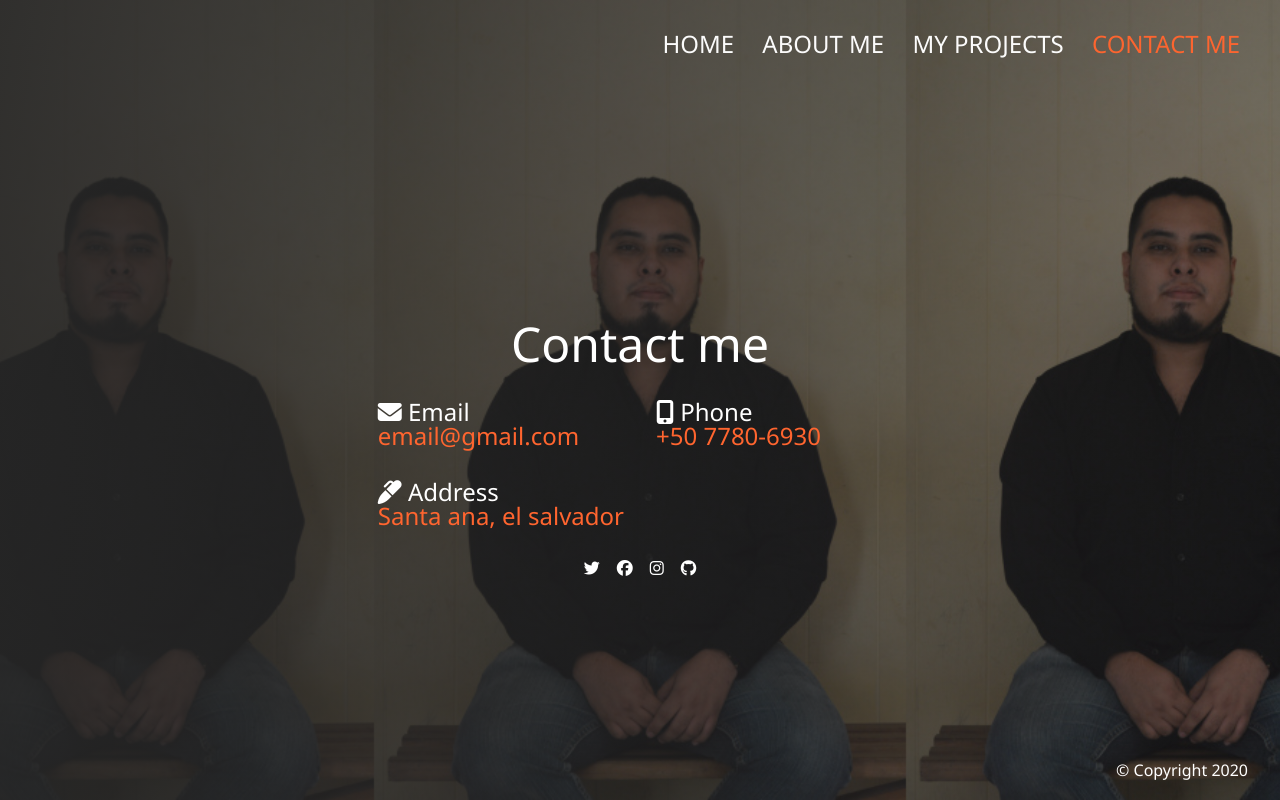
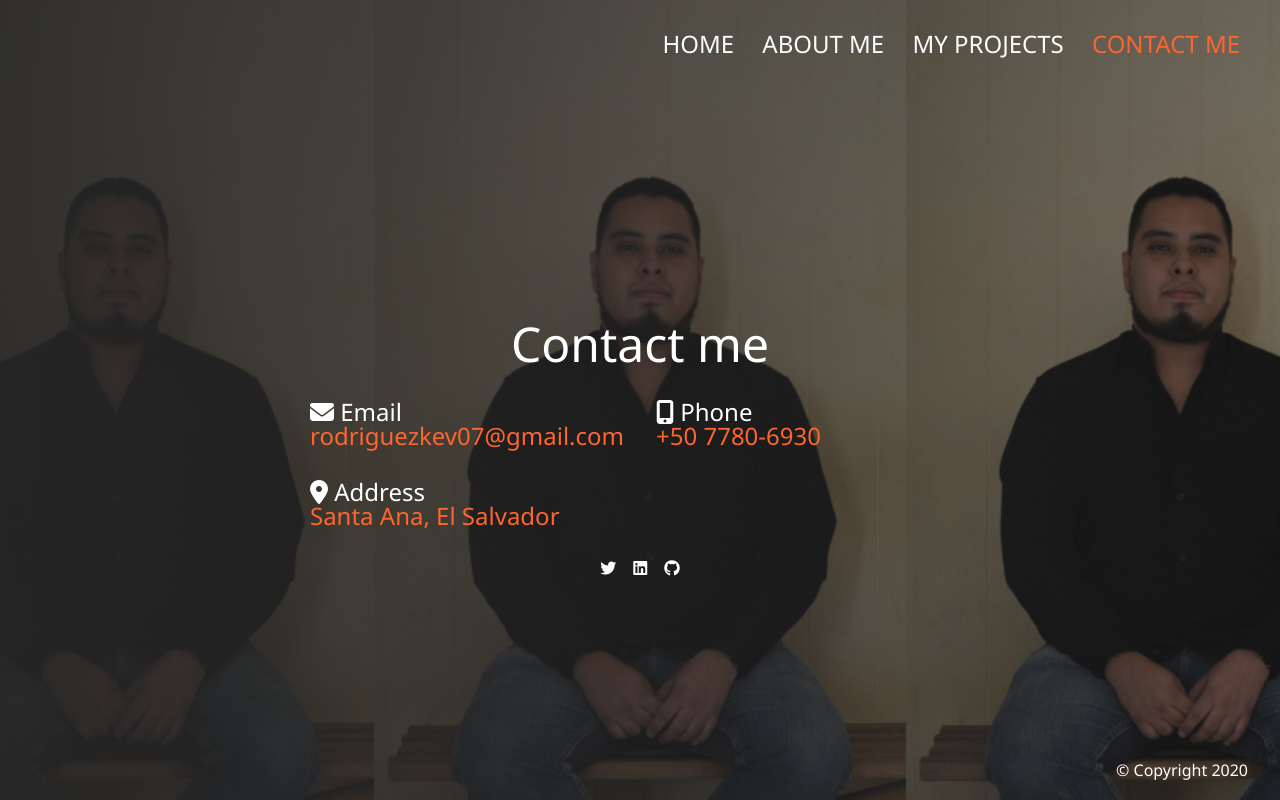
Before and after one commit to ikkiwar/Portafolio, a website: page dist/contact.html in a window 1280 px wide. Drawn offline with Linux system fonts and the light colour scheme.

Commit message:
agregando redes sociales

```diff
--- a/dist/contact.html
+++ b/dist/contact.html
@@ -40,7 +40,7 @@
 
                    </i> Email
                    <div class="text-secondary">
-                       email@gmail.com
+                       rodriguezkev07@gmail.com
                    </div>
                </div>
                <div class="contact__phone">
@@ -52,25 +52,22 @@
                 </div>
             </div>
             <div class="contact__address">
-                <i class="fas fa-marker">
+                <i class="fas fa-map-marker-alt">
                 </i> Address
                 <div class="text-secondary">
-                  Santa ana, el salvador
+                  Santa Ana, El Salvador
                 </div>
             </div>
            </div>
 
             <div class="social-icons">
-                <a href="#!">
+                <a href="https://twitter.com/ikkijs">
                     <i class="fab fa-twitter fa-x2"> </i>
                 </a>
-                <a href="#!">
-                    <i class="fab fa-facebook fa-x2"> </i>
+                <a href="https://www.linkedin.com/in/rodriguezkev/">
+                    <i class="fab fa-linkedin fa-x2"> </i>
                 </a>
-                <a href="#!">
-                    <i class="fab fa-instagram fa-x2"> </i>
-                </a>
-                <a href="#!">
+                <a href="https://github.com/ikkiwar">
                     <i class="fab fa-github fa-x2"> </i>
                 </a>
             </div>
```
Also changed, not shown: dist/about.html (+4 -7 lines), dist/index.html (+4 -7 lines), dist/projects.html (+4 -7 lines).
